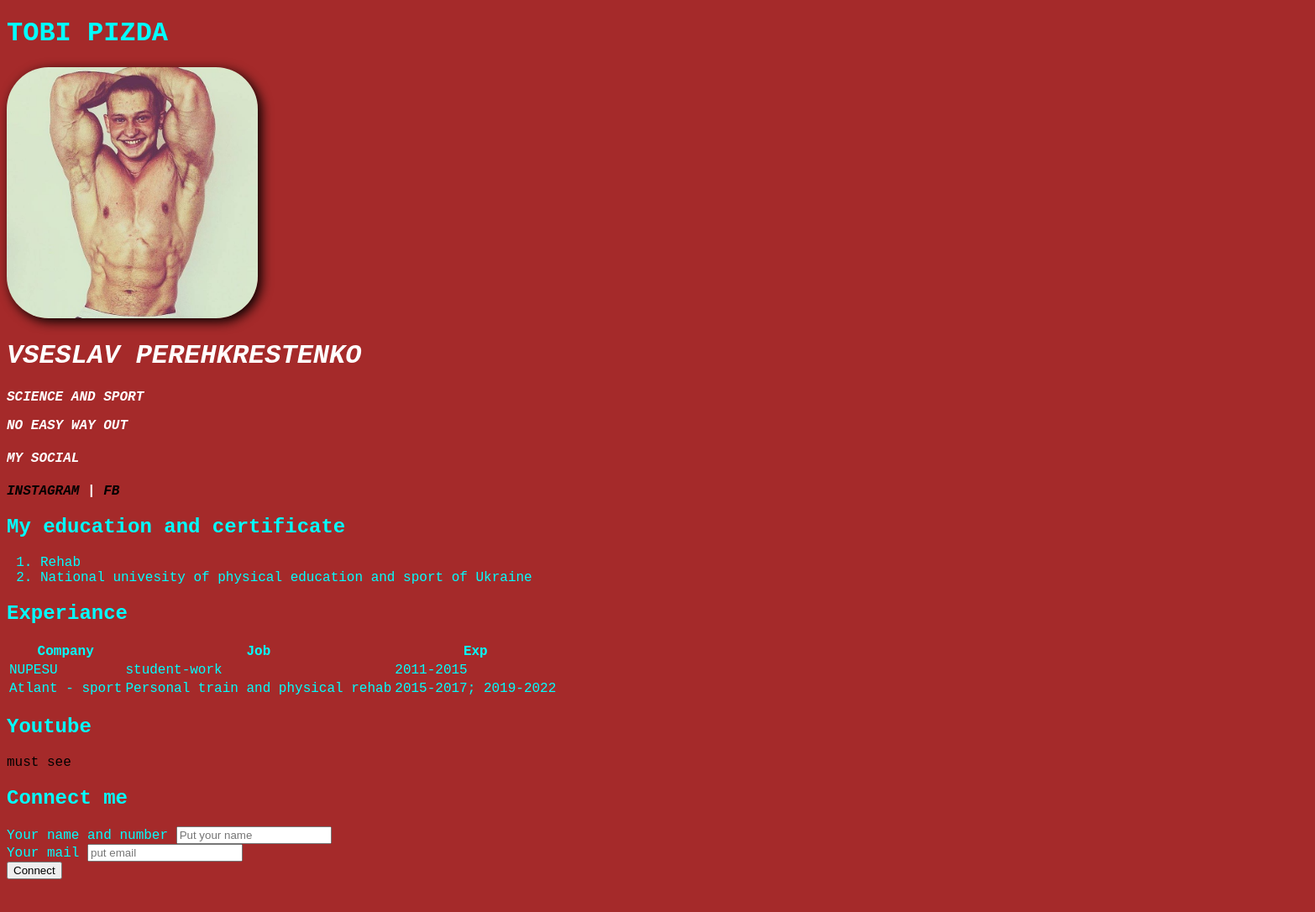
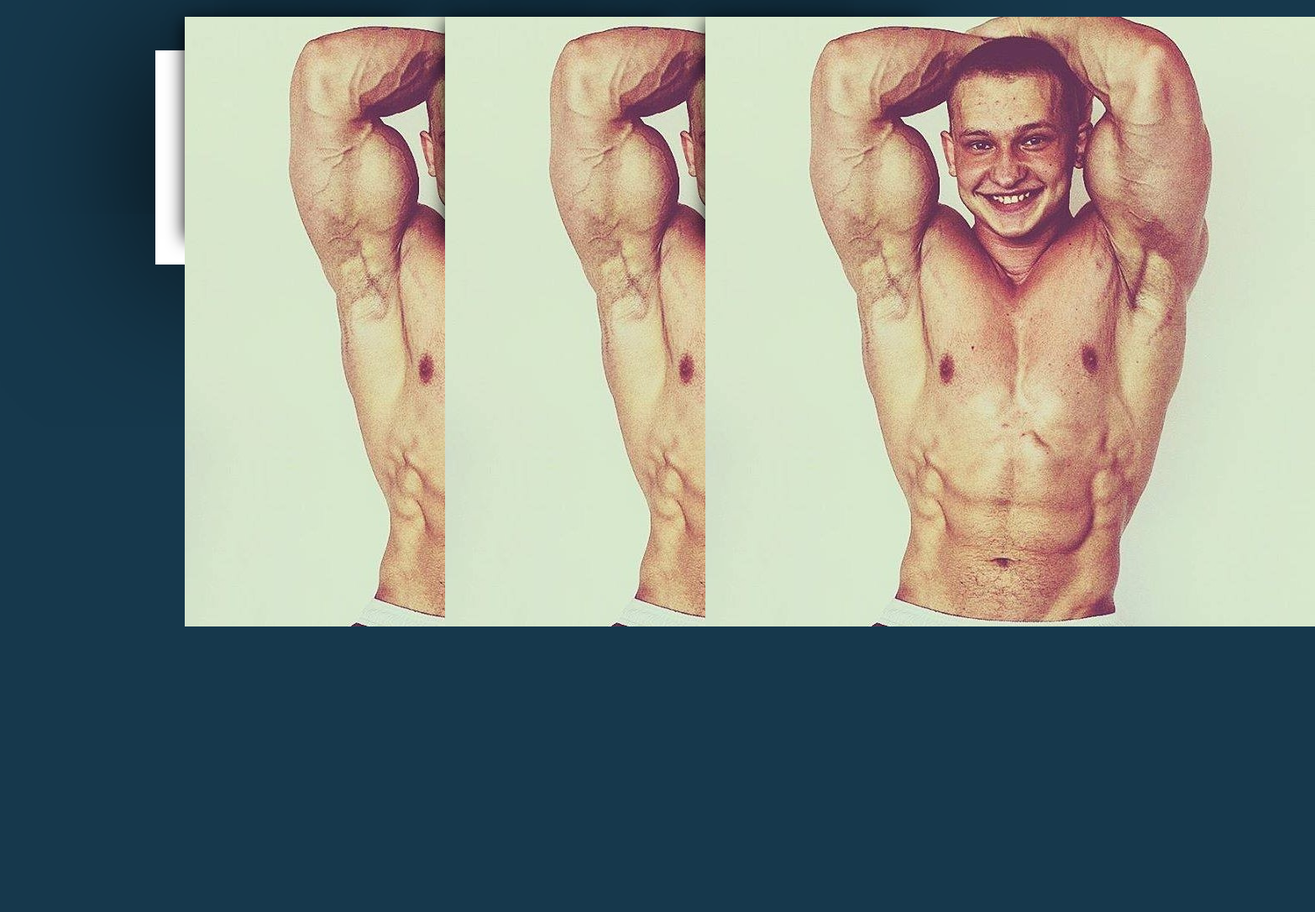
Before and after one commit to VlasPevochko/vs, a plain HTML site: page index.html in a window 1280 px wide. Shown: the whole page at 84% size, 1566 px wide, since content can reach past the window. After the commit the page ends 800 px from the top, so only its background shows below. Drawn offline with Linux system fonts and the light colour scheme.

Commit message:
Add files via upload

```diff
--- a/index.html
+++ b/index.html
@@ -1,92 +1,40 @@
 <!DOCTYPE html>
-<html lang="en">
-    <title>pzd</title>
-    <h1>TOBI PIZDA</h1>
 <head>
+    <meta name="viewport" content="width=device-width,initial-scale=1.0">
     <meta charset="UTF-8">
+    <title>ZDAROVA BANDITI</title>
     <link href="style.css"
     rel="stylesheet">
 </head>
 <body>
-        <div class="container">
-        <div class="info">
-            <tr>
-                <td>
-                    <img src="ava.jpg" class="ava" />
-                </td>
-            <td>
-            <h1>Vseslav Perehkrestenko</h1>
-            <p><em>Science and sport</em> </p>
-            <p><strong>No easy way out</strong> </p>
-
-
-            <h4>My social </h4>
-
-                <a href="http://instagram.com/vses.law"
-                target="_blank">instagram</a>
-                |
-                <a href="https://www.facebook.com/wseska"
-                target="_blank">FB</a>
-
-
-
-
-        </div>
-
-        <div class="card bg-yelow">
-            <h2>My education and certificate</h2>
-            <ol>
-                <li>Rehab </li>
-                <li>National univesity of physical education and sport of Ukraine </li>
-            </ol>
-        </div>
-
-        <div class="card bg-green">
-             <h2>Experiance</h2>
-             <table>
-                <tr>
-                  <th>Company</th>
-                  <th>Job</th>
-                  <th>Exp</th>
-                </tr>
-                <tr>
-                    <td>NUPESU</td>
-                    <td>student-work</td>
-                    <td>2011-2015</td>
-                </tr>
-                    <td>Atlant - sport</td>
-                    <td>Personal train and physical rehab</td>
-                    <td>2015-2017; 2019-2022</td>
-                </tr>
-               </table>
+    <div class="container">
+      <div class="card">
+          <div class="imgBx">
+              <img src="ava.jpg">
           </div>
-
-                <h2>Youtube</h2>
-                <a href="youtube.html">must see</a>
-
-                 <h2>Connect me</h2>
-
-        <form>
-            <label for="name">Your name and number</label>
-            <input type="text" id="name"
-            placeholder="Put your name">
-
-            <br>
-
-            <label for="email">Your mail</label>
-            <input type="email" id="email"
-            placeholder="put email">
-
-            <br>
-
-            <input type="submit" value="Connect">
-
-        </form>
-
-
-
-      <div style="margin-bottom:500px";></div>
-
+          <div class="content">
+              <h2>Gusi lebedi</h2>
+              <p>GAGAGAGAGAGAG</p>
+          </div>
+      </div>
+      <div class="card">
+          <div class="imgBx">
+              <img src="ava.jpg">
+          </div>
+          <div class="content">
+              <h2>Gusi lebedi</h2>
+              <p>GAGAGAGAGAGAG</p>
+          </div>
+      </div>
+      <div class="card">
+          <div class="imgBx">
+              <img src="ava.jpg">
+          </div>
+          <div class="content">
+              <h2>Gusi lebedi</h2>
+              <p>GAGAGAGAGAGAG</p>
+          </div>
+      </div>
     </div>
 </body>
 </html>
--- a/style.css
+++ b/style.css
@@ -1,71 +1,74 @@
-body {
-    background-color: brown;
-    color:aqua;
-
-    /* font-size: 16px;
-    font-weight:normal;
-    font-family: 'Courier New', Courier, monospace; */
-
-    font: normal 16px 'Courier New', Courier, monospace;
+*
+{
+    margin: 0;
+    padding: 0;
+    font-family: 'Courier New', Courier, monospace;
+}
+body
+{
+    display: flex;
+    justify-content: center;
+    align-items: center;
+    background: #16384c;
+}
+.container
+{
+    position: relative;
+    width: 1100px;
+    display: flex;
+    justify-content: center;
+    align-items: center;
+    flex-wrap: wrap;
+    padding: 30px;
+}
+.container .card
+{
+    max-width: 1100px;
+    height: 215px;
+    position: relative;
+    background: #fff;
+    margin: 30px 10px;
+    padding: 20px 15px;
+    display: flex;
+    flex-direction:column;
+    box-shadow: 0 5px 202px rgba(0, 0, 0, 5);
+    transition: 0.3s ease-in-out;
+}
+.container .card:hover
+{
+    height: 420px;
+}
+.container .card .imgBx
+{
+    position: relative;
+    width: 260px;
+    height: 260px;
+    top: -60px;
+    left: 20px;
+    z-index: 1;;
+    box-shadow: 0 5px 20px rgba(0, 0, 0, 2)
+}
+.container .card.imgBx img
+{
+    max-width: 100%;
+    border-radius: 4px;
 
 }
-
-a {
-    color: black;
-    text-decoration: none;
+.container .card .content
+{
+    position: relative;
+    margin-top: -140px;
+    padding: 10px 15px;
+    text-align: center;
+    color: #111;
+    visibility: hidden;
+    opacity: 0;
+    transition: 0.3s ease-in-out;
 }
-
-a:hover {
-    text-decoration: underline;
+.container .card:hover .content
+{
+    visibility: visible;
+    opacity: 1;
+    margin-top: -40px;
+    transition-delay: 0.3s;
 }
-
-a:active {
-    color: blue;
-}
-
-a:visited {
-    color: rgb(0, 0, 0);
-}
-
-.ava {
-    width: 299px; ;
-    border-radius: 50px;
-    box-shadow: 4px 4px 14px rgba(0,0,0,25);
-}
-
-.info {
-    color: rgb(255, 255, 255);
-    margin: 0;
-    font-style: italic;
-    text-decoration:none;
-    font-weight: bold;
-    text-transform: uppercase; */
-    /* word-spacing: 4px;
-}
-
-.container {
-   max: width 750px;
-   margin: 60px;
-}
-.social {
-    background-color: rgb(227, 240, 169);
-    padding:33px;
-    border: 5px solid black;
-    margin: 20px
-
-}
-
-.box-model > div {
-float: left;
-background: black;
-height: 200px;
-width: 25%;
-border: 4px solid red;
-box-sizing: border-box;
-
-}
-
-.card {
-    padding: 15px 20px;
-    background: rgb(0, 0, 0);
-}
```
